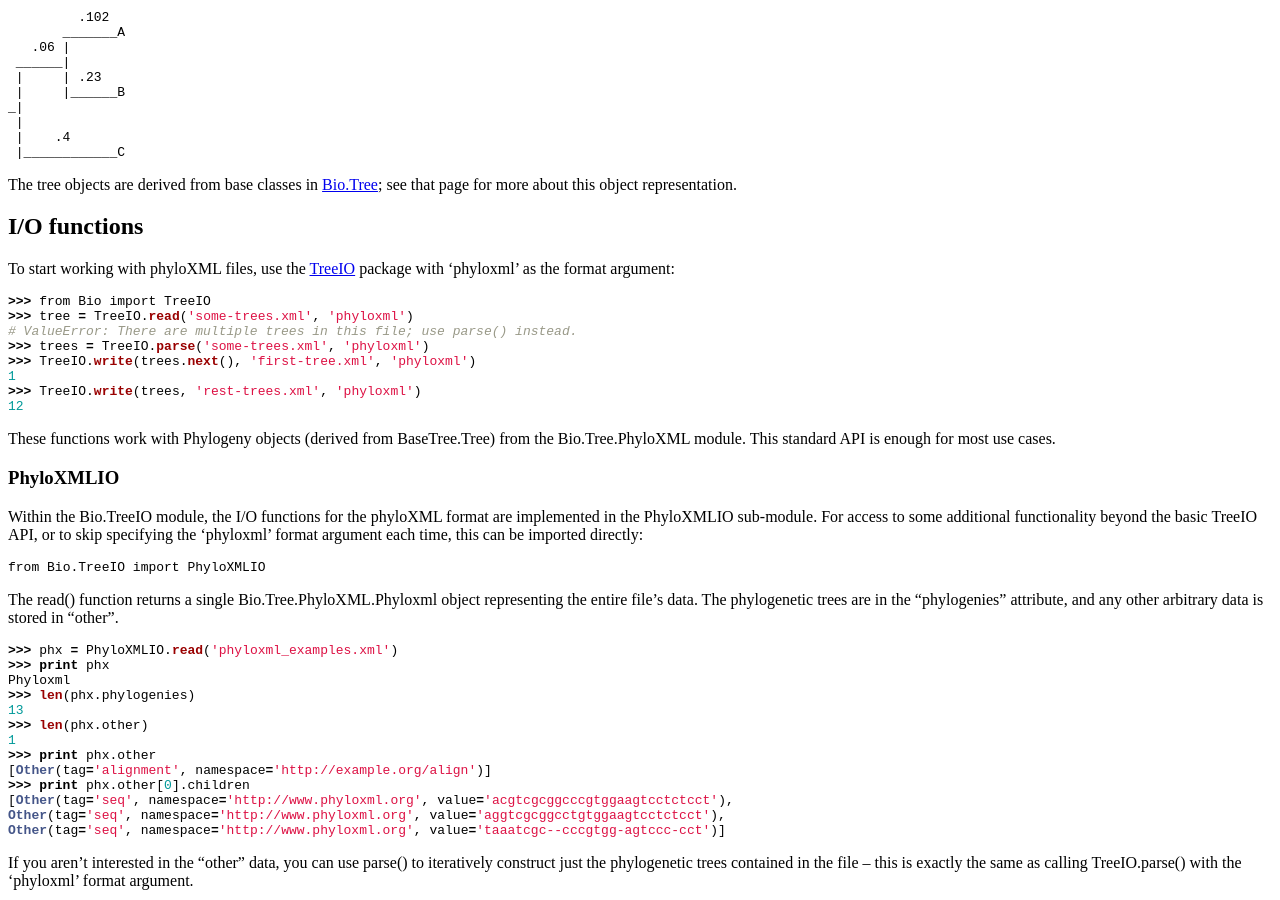
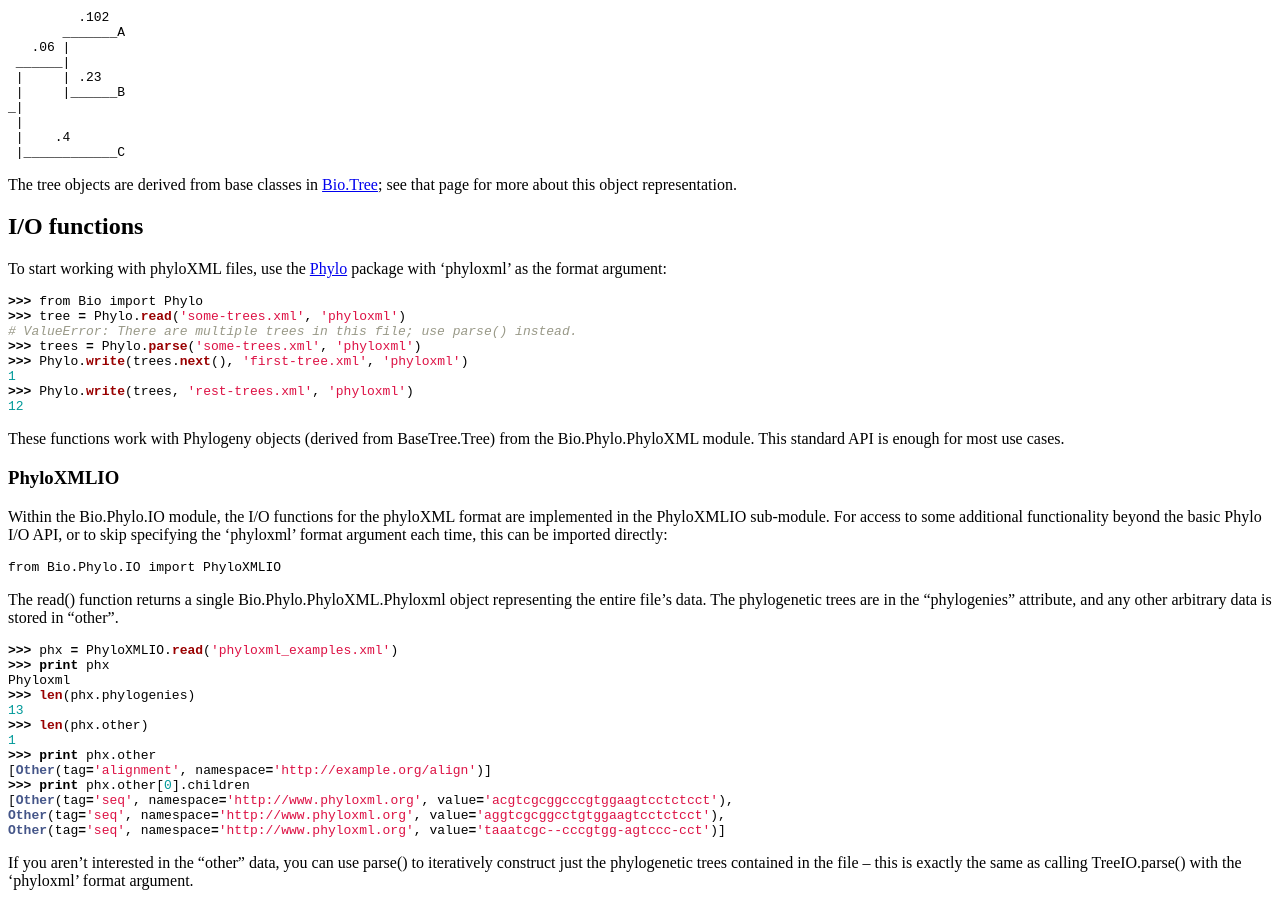
Before and after one commit to biopython/biopython.github.io, a Jekyll site: the page built from wiki/PhyloXML.md, in a window 1280 px wide and 900 px high, scrolled down 980 px. Built offline with Jekyll 4.4.1, drawn with Linux system fonts in a browser that asks for light colours.

Commit message:
/* I/O functions */ Replace TreeIO with Phylo

````diff
--- a/wiki/PhyloXML.md
+++ b/wiki/PhyloXML.md
@@ -92,38 +92,37 @@ representation.
 I/O functions
 -------------
 
-To start working with phyloXML files, use the
-[TreeIO](TreeIO "wikilink") package with 'phyloxml' as the format
-argument:
+To start working with phyloXML files, use the [Phylo](Phylo "wikilink")
+package with 'phyloxml' as the format argument:
 
 ``` python
->>> from Bio import TreeIO
->>> tree = TreeIO.read('some-trees.xml', 'phyloxml')
+>>> from Bio import Phylo
+>>> tree = Phylo.read('some-trees.xml', 'phyloxml')
 # ValueError: There are multiple trees in this file; use parse() instead.
->>> trees = TreeIO.parse('some-trees.xml', 'phyloxml')
->>> TreeIO.write(trees.next(), 'first-tree.xml', 'phyloxml')
+>>> trees = Phylo.parse('some-trees.xml', 'phyloxml')
+>>> Phylo.write(trees.next(), 'first-tree.xml', 'phyloxml')
 1
->>> TreeIO.write(trees, 'rest-trees.xml', 'phyloxml')
+>>> Phylo.write(trees, 'rest-trees.xml', 'phyloxml')
 12
 ```
 
 These functions work with Phylogeny objects (derived from BaseTree.Tree)
-from the Bio.Tree.PhyloXML module. This standard API is enough for most
+from the Bio.Phylo.PhyloXML module. This standard API is enough for most
 use cases.
 
 ### PhyloXMLIO
 
-Within the Bio.TreeIO module, the I/O functions for the phyloXML format
-are implemented in the PhyloXMLIO sub-module. For access to some
-additional functionality beyond the basic TreeIO API, or to skip
+Within the Bio.Phylo.IO module, the I/O functions for the phyloXML
+format are implemented in the PhyloXMLIO sub-module. For access to some
+additional functionality beyond the basic Phylo I/O API, or to skip
 specifying the 'phyloxml' format argument each time, this can be
 imported directly:
 
 ``` python
-from Bio.TreeIO import PhyloXMLIO
+from Bio.Phylo.IO import PhyloXMLIO
 ```
 
-The read() function returns a single Bio.Tree.PhyloXML.Phyloxml object
+The read() function returns a single Bio.Phylo.PhyloXML.Phyloxml object
 representing the entire file's data. The phylogenetic trees are in the
 "phylogenies" attribute, and any other arbitrary data is stored in
 "other".
````
Also changed, not shown: 1 other file.
